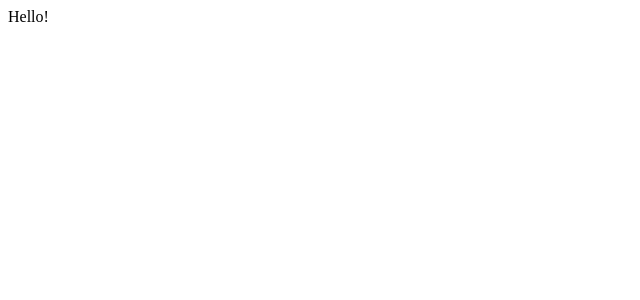
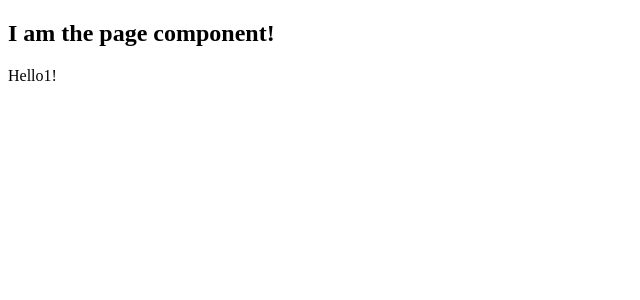
Before and after one commit to akifunal/sick-fits, a Next.js app in the folder sick-fits/frontend/: page / in a window 1280 px wide. Shown: the top 300 px of the page, without its empty margins (0-640 px from the left). Built offline with nearby package versions, Linux system fonts and the light colour scheme.

Commit message:
absolute path config added

```diff
--- a/sick-fits/frontend/components/Page.jsx
+++ b/sick-fits/frontend/components/Page.jsx
@@ -1,7 +1,15 @@
-const Page = () => (
+import React from 'react';
+import { node } from 'prop-types';
+
+const Page = ({ children }) => (
   <div>
-    <p>Hello!</p>
+    <h2>I am the page component!</h2>
+    {children}
   </div>
 );
 
+Page.propTypes = {
+  children: node.isRequired,
+};
+
 export default Page;
--- /dev/null
+++ b/sick-fits/frontend/next.config.js
@@ -0,0 +1,3 @@
+module.exports = {
+  reactStrictMode: true,
+};
--- a/sick-fits/frontend/pages/index.js
+++ b/sick-fits/frontend/pages/index.js
@@ -1,3 +1,5 @@
-const index = () => <div>Hello!</div>;
+import Page from '@components/Page';
+
+const index = () => <Page>Hello1!</Page>;
 
 export default index;
```
Also changed, not shown: sick-fits/frontend/jsconfig.json (added, +12 -0 lines), sick-fits/frontend/package.json (+9 -1 lines).
